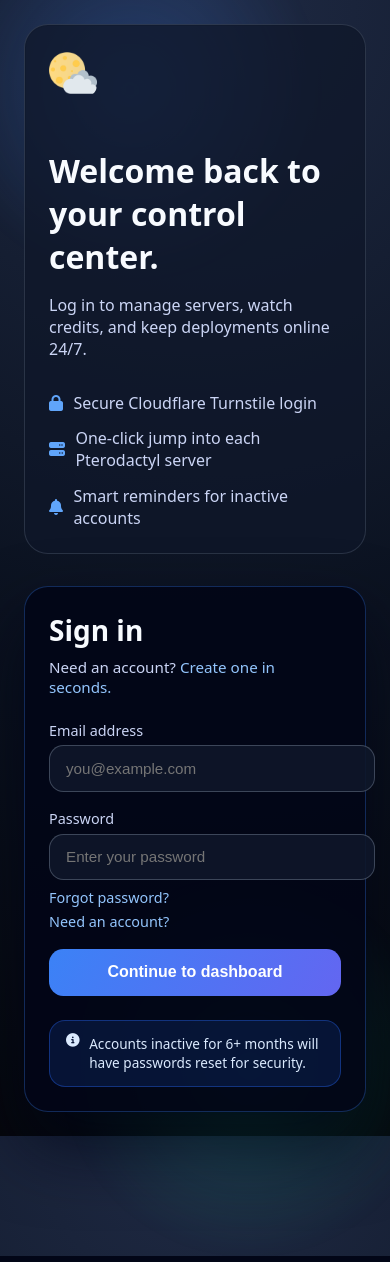
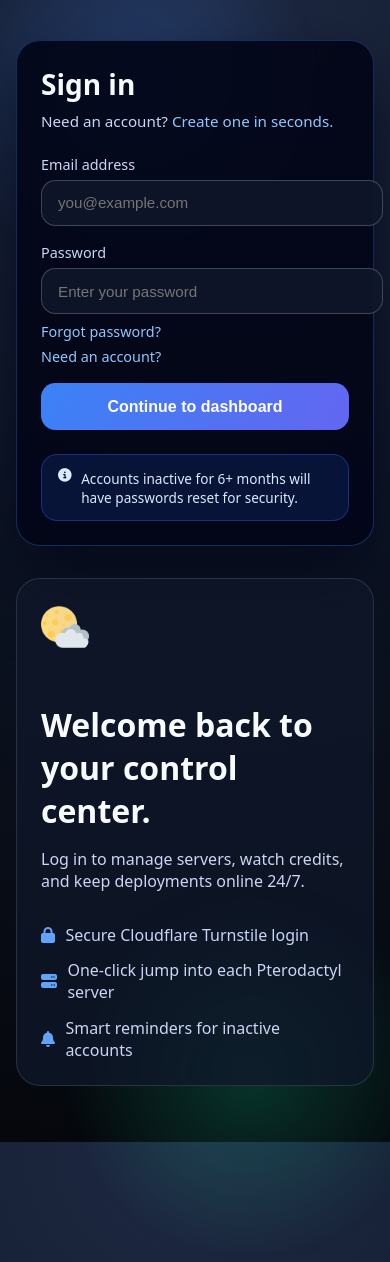
Before and after one commit to Lunes-Hosting/controlpanel, a Python web app: template templates/login.html in a window 390 px wide; the page is wider, and only the part inside the window is pictured. Run offline with Jinja, Linux system fonts and the light colour scheme; the template is opened without the code that fills it, so the values that code supplies are empty; some libraries are stand-ins or nearby versions.

Commit message:
Update login.html

```diff
--- a/templates/login.html
+++ b/templates/login.html
@@ -20,7 +20,7 @@
             color: #f8fbff;
             font-family: Inter var,ui-sans-serif,system-ui,sans-serif,Apple Color Emoji,Segoe UI Emoji,Segoe UI Symbol,Noto Color Emoji;
             position: relative;
-            overflow: hidden;
+            overflow-x: hidden;
         }
 
         body::before,
@@ -198,6 +198,19 @@
         }
 
         @media (max-width: 640px) {
+            body {
+                padding: 1.25rem 0.75rem;
+            }
+            .auth-shell {
+                padding: 1.25rem 0.25rem 2.25rem;
+                grid-template-columns: minmax(0, 1fr);
+            }
+            .brand-panel {
+                order: 2;
+            }
+            .form-panel {
+                order: 1;
+            }
             .form-actions {
                 flex-direction: column;
                 gap: 0.35rem;
```
